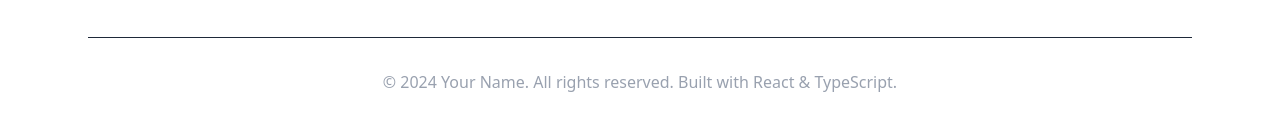
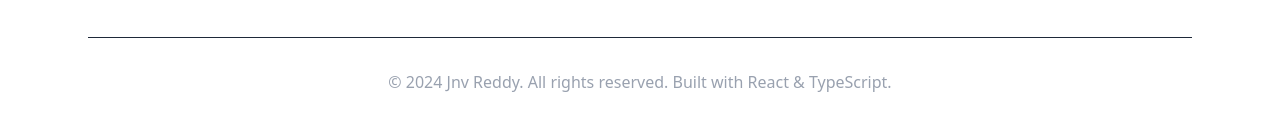
Before and after one commit to jnvreddy/Portfolio, a React (Vite) app: page / in a window 1280 px wide. Shown: the part 2650-2780 px from the top of the page. Built offline with nearby package versions, Linux system fonts and the light colour scheme.

Commit message:
suspense and lazy load added

```diff
--- a/src/App.tsx
+++ b/src/App.tsx
@@ -1,19 +1,31 @@
 import { Routes, Route } from 'react-router-dom';
-import Home from './pages/Home';
-import Projects from './pages/Projects';
-import OpenSource from './pages/OpenSource';
+import { Suspense, lazy } from 'react';
 import Background from './components/layouts/Background';
+
+// Lazy load routes for code splitting
+const Home = lazy(() => import('./pages/Home'));
+const Projects = lazy(() => import('./pages/Projects'));
+const OpenSource = lazy(() => import('./pages/OpenSource'));
+
+// Loading fallback component
+const LoadingFallback = () => (
+  <div className="min-h-screen flex items-center justify-center bg-black">
+    <div className="text-white text-xl">Loading...</div>
+  </div>
+);
 
 function App() {
   return (
     <div style={{ position: 'relative' }}>
       <Background />
       <div style={{ position: 'relative', zIndex: 1 }}>
-        <Routes>
-          <Route path="/" element={<Home />} />
-          <Route path="/projects" element={<Projects />} />
-          <Route path="/opensource" element={<OpenSource />} />
-        </Routes>
+        <Suspense fallback={<LoadingFallback />}>
+          <Routes>
+            <Route path="/" element={<Home />} />
+            <Route path="/projects" element={<Projects />} />
+            <Route path="/opensource" element={<OpenSource />} />
+          </Routes>
+        </Suspense>
       </div>
     </div>
   );
--- a/src/components/Footer.tsx
+++ b/src/components/Footer.tsx
@@ -8,7 +8,7 @@ const Footer: React.FC = () => {
                 {/* Bottom Bar */}
                 <div className="border-t border-gray-800 pt-8 text-center">
                     <p className="text-gray-400">
-                        © 2024 Your Name. All rights reserved. Built with React & TypeScript.
+                        © 2024 Jnv Reddy. All rights reserved. Built with React & TypeScript.
                     </p>
                 </div>
             </div>
```
